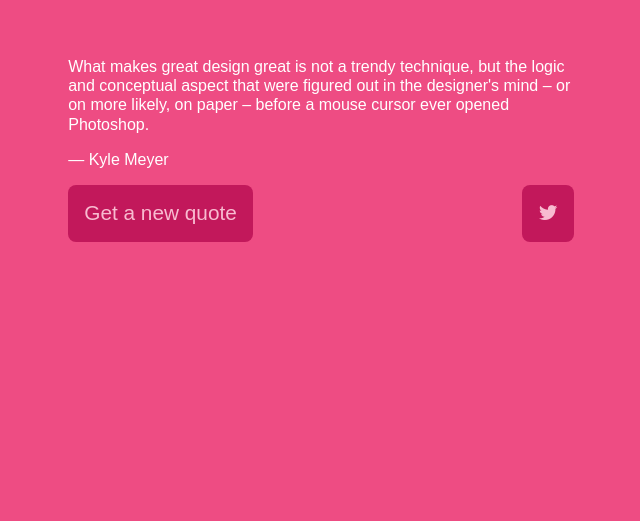
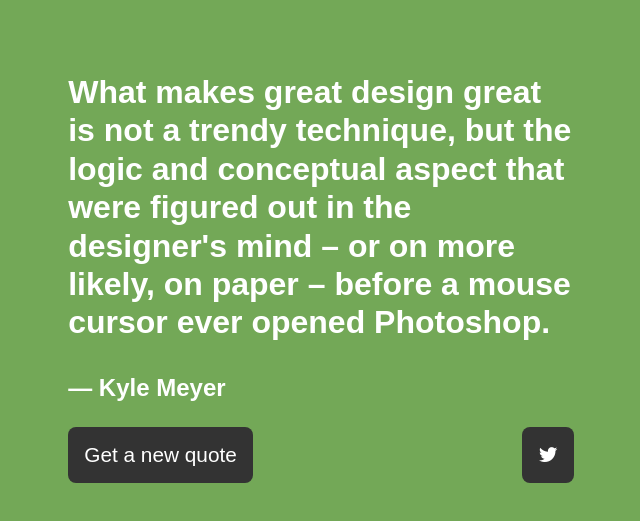
Before and after one commit to codeallyio/random-quote-machine-done, a plain HTML site: page index.html in a window 1280 px wide. Shown: the part 119-640 px from the top of the page, without its empty margins (319-959 px from the left). Drawn offline with Linux system fonts and the light colour scheme.

Commit message:
Fixes to styles

```diff
--- a/css/style.css
+++ b/css/style.css
@@ -1,5 +1,5 @@
 body {
-  background-color: #ee4c83;
+  background-color: #73a857;
   color: #ffffff;
   font-family: "Arial", sans-serif;
   line-height: 1.2;
@@ -15,15 +15,14 @@
   width: 40%;
 }
 
-a {
-  font-weight: 700;
-  text-decoration: none;
+#text {
+    font-weight: bold;
+    font-size: 200%;
 }
 
-a:hover,
-a:focus {
-  color: #c2185b;
-  text-decoration: underline;
+#author {
+    font-weight: bold;
+    font-size: 150%;
 }
 
 .buttons-wrapper {
@@ -32,16 +31,15 @@
 }
 
 .button {
-  color: #f8bbd0;
   padding: 1rem;
   border: none;
   border-radius: 0.5rem;
-  background-color: #c2185b;
+  background-color: #333;
   font-size: 130%;
+  color: #ffffff
 }
 
 .button:hover,
 .button:focus {
-  background-color: #951246;
-  color: #f8bbd0;
+  background-color: #444;
 }
```
